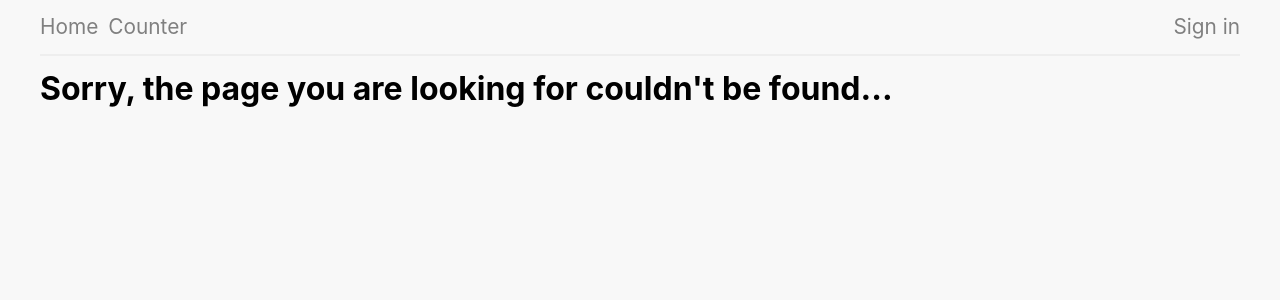
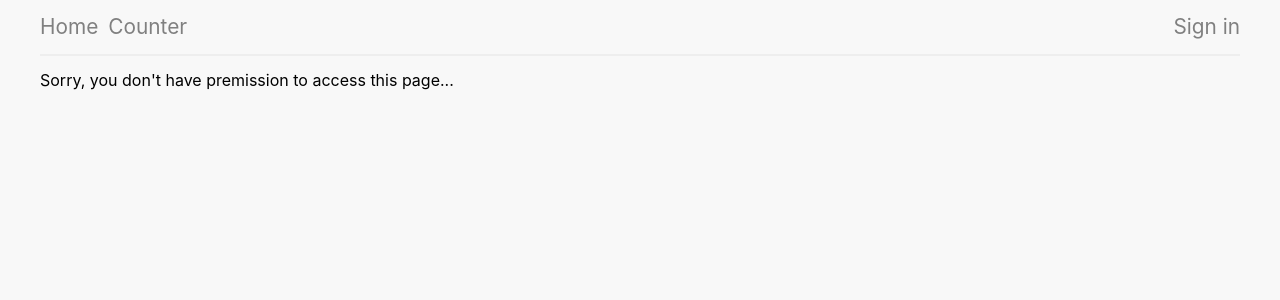
Before and after one commit to SergeyScherbo/test-beauit, a React (Create React App) app: page /profile in a window 1280 px wide. Before the commit this address led to /not-found. Shown: the top 300 px of the page. Built offline with nearby package versions, Linux system fonts and the light colour scheme.

Commit message:
show nopermission component, if no user logged

```diff
--- a/src/App.js
+++ b/src/App.js
@@ -7,6 +7,7 @@ import Login from './components/login';
 import Profile from './components/profile';
 import Home from './components/home';
 import NotFound from './components/notFound';
+import NoPermission from './components/noPermission';
 
 import { setUserLocally, removeUserLocally } from './utils/users';
 
@@ -35,7 +36,7 @@ class App extends Component {
           <Switch>
             <Route path="/counter" component={Counter} />
             <Route path="/login" render={(props) => <Login onLogin={this.handleLogin} {...props} />} />
-            {this.state.user ? <Route path="/profile" component={Profile} /> : null}
+            {this.state.user ? <Route path="/profile" component={Profile} /> : <Route path="/profile" component={NoPermission} />}
             <Route path="/not-found" component={NotFound} />
             <Route exact path="/" component={Home} />
             <Redirect to="/not-found" />
--- /dev/null
+++ b/src/components/noPermission.jsx
@@ -0,0 +1,9 @@
+import React from 'react';
+
+const NoPermission = () => {
+	return (
+		<div>Sorry, you don't have premission to access this page...</div>
+	);
+};
+
+export default NoPermission;
```
